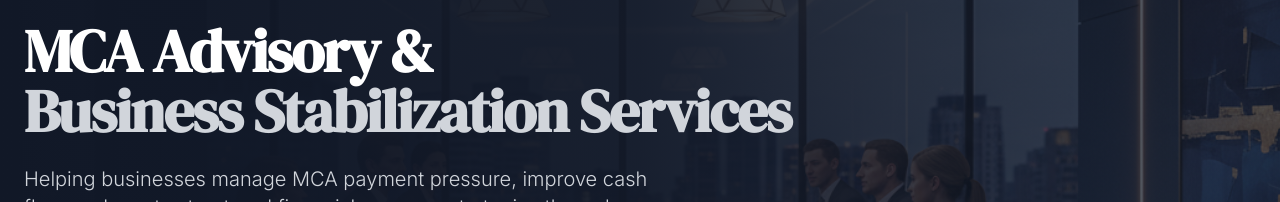
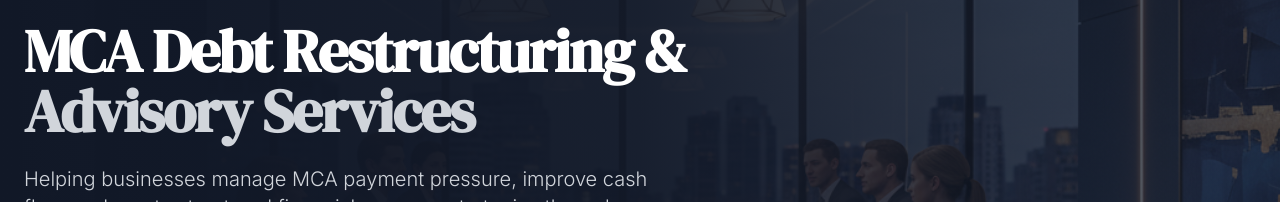
Before and after one commit to samknows9999/sg-054d5103-85fc-4583-be9c-e577d71113a8-1779968500, a Next.js app: page /mca-advisory in a window 1280 px wide. Shown: the part 261-463 px from the top of the page. Built offline with nearby package versions, Linux system fonts and the light colour scheme; no server answers; what react-google-recaptcha-v3 would draw is missing.

Commit message:
Edit /src/pages/mca-advisory.tsx

```diff
--- a/src/pages/mca-advisory.tsx
+++ b/src/pages/mca-advisory.tsx
@@ -179,8 +179,8 @@ Message: ${formData.get("message")}
   return (
     <div className="min-h-screen bg-white font-sans text-foreground">
       <SEO
-        title="MCA Debt Restructuring & Advisory Services | Regroup Partners"
-        description="Struggling with stacked MCA payments? Regroup Partners provides expert MCA debt restructuring, creditor coordination, and cash flow relief for businesses nationwide. Free confidential consultation."
+              title="MCA Debt Restructuring & Advisory Services | Regroup Partners"
+              description="Struggling with stacked MCA payments? Regroup Partners provides expert MCA debt restructuring, creditor coordination, and cash flow relief for businesses nationwide. Free confidential consultation."
         url="/mca-advisory" />
 
       <Head>
@@ -209,7 +209,7 @@ Message: ${formData.get("message")}
                 MCA Advisory Services
               </div>
               <h1 className="text-4xl md:text-6xl font-serif font-bold leading-[1.1] mb-6 tracking-tight">
-                MCA Advisory & <br /><span className="text-gray-300">Business Stabilization Services</span>
+                MCA Debt Restructuring & <br /><span className="text-gray-300">Advisory Services</span>
               </h1>
               <p className="text-lg md:text-xl text-gray-300 mb-10 leading-relaxed font-light max-w-2xl">
                 Helping businesses manage MCA payment pressure, improve cash flow, and create structured financial recovery strategies through professional advisory solutions.
```
